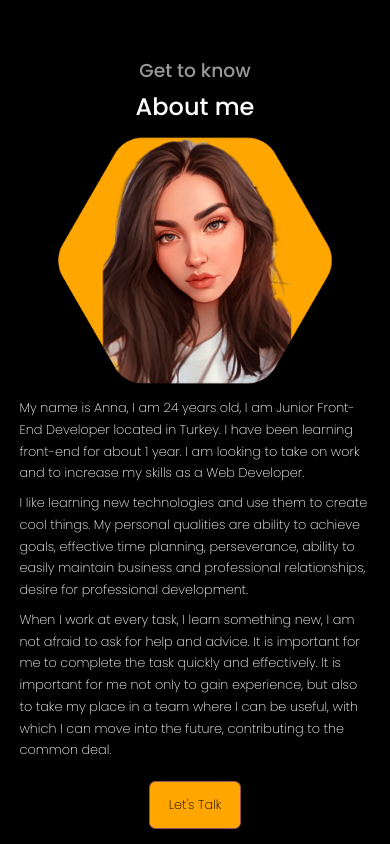
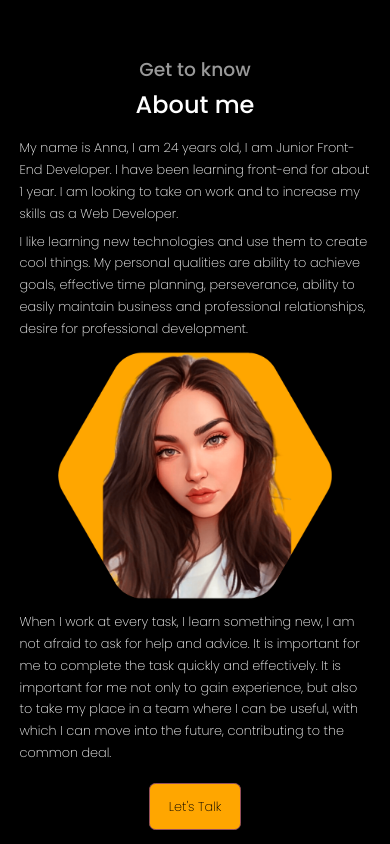
Before and after one commit to zakarialaoui10/anna-sofronova-portfolio, a React (Create React App) app: page / in a window 390 px wide. Shown: the part 920-1764 px from the top of the page. Built offline with nearby package versions, Linux system fonts and the light colour scheme.

Commit message:
css refactoring

```diff
--- a/src/components/About/About.module.scss
+++ b/src/components/About/About.module.scss
@@ -1,31 +1,28 @@
 .about {
-  min-height: 100vh;
   .container {
-    display: flex;
-    flex-direction: column;
-    gap: 1rem;
-    margin: auto auto;
-    height: 100%;
-    align-items: center;
-    justify-items: center;
     font-weight: 300;
     .main {
-      display: flex;
+      display: grid;
       height: 100%;
+      grid-template-columns: 1fr 2fr;
+      grid-template-areas: "two one" "two three";
       align-items: center;
       justify-items: center;
       gap: 1rem;
       flex: 1;
+      p {
+        padding: 0.3rem 0;
+      }
+      .info1 {
+        grid-area: one;
+      }
       .image {
-        flex: 2;
+        grid-area: two;
       }
-      .info {
-        flex: 3;
+      .info2 {
+        grid-area: three;
         display: flex;
         flex-direction: column;
-        p {
-          padding: 0.3rem 0;
-        }
         a {
           margin: 1rem auto 0 auto;
         }
@@ -35,27 +32,6 @@
 }
 
 // ========== Media Queries ==========
-@media screen and (max-width: 1000px) {
-  .about {
-    .container {
-      .main {
-        flex-direction: column;
-        .image {
-          max-height: 45%;
-          img {
-            max-height: 100%;
-          }
-        }
-        .info {
-          p {
-            padding: 0.6rem 0;
-          }
-        }
-      }
-    }
-  }
-}
-
 @media screen and (max-width: 768px) {
   .about {
     .container {
@@ -64,14 +40,13 @@
       .main {
         gap: 0.5rem;
         font-size: 1rem;
+        grid-template-columns: 1fr;
+        grid-template-areas: "one" "two" "three";
+        p {
+          padding: 0.2rem 0;
+        }
         .image {
-          max-height: 100%;
-          max-width: 80%;
-        }
-        .info {
-          p {
-            padding: 0.2rem 0;
-          }
+          max-width: 50%;
         }
       }
     }
--- a/src/components/About/About.tsx
+++ b/src/components/About/About.tsx
@@ -12,23 +12,25 @@ const About = () => {
           <h2>About me</h2>
         </div>
         <div className={styles.main}>
-          <div className={styles.image}>
-            <img src={photo} alt="img" />
-          </div>
-          <div className={styles.info}>
+          <div className={styles.info1}>
             <p>
               My name is Anna, I am 24 years old, I am Junior Front-End
-              Developer located in Turkey. I have been learning front-end for
-              about 1 year. I am looking to take on work and to increase my
-              skills as a Web Developer.{" "}
+              Developer. I have been learning front-end for about 1 year. I am
+              looking to take on work and to increase my skills as a Web
+              Developer.
             </p>
             <p>
               I like learning new technologies and use them to create cool
               things. My personal qualities are ability to achieve goals,
               effective time planning, perseverance, ability to easily maintain
               business and professional relationships, desire for professional
-              development.{" "}
+              development.
             </p>
+          </div>
+          <div className={styles.image}>
+            <img src={photo} alt="img" />
+          </div>
+          <div className={styles.info2}>
             <p>
               When I work at every task, I learn something new, I am not afraid
               to ask for help and advice. It is important for me to complete the
@@ -37,7 +39,7 @@ const About = () => {
               be useful, with which I can move into the future, contributing to
               the common deal.
             </p>
-            <a href="#contact" className={"btn btn-primary-variant"}>
+            <a href={"#contact"} className={"btn btn-primary-variant"}>
               Let's Talk
             </a>
           </div>
--- a/src/components/Contact/Contact.module.scss
+++ b/src/components/Contact/Contact.module.scss
@@ -1,13 +1,5 @@
 .contact {
-  min-height: 100vh;
   .container {
-    display: flex;
-    flex-direction: column;
-    gap: 1rem;
-    margin: auto auto;
-    height: 100%;
-    align-items: center;
-    justify-items: center;
     .main {
       display: flex;
       gap: 2rem;
@@ -20,7 +12,6 @@
         flex-direction: column;
         justify-content: space-evenly;
         & > div {
-          background-color: var(--color-primary);
           border-radius: 10px;
           padding: 0.5rem;
           border: 1px solid var(--color-primary);
@@ -40,7 +31,6 @@
 
       .form {
         flex: 2;
-        background-color: var(--color-primary-variant);
         padding: 1rem 2rem;
         border-radius: 10px;
         border: 1px solid var(--color-primary-variant);
--- a/src/components/Contact/Contact.tsx
+++ b/src/components/Contact/Contact.tsx
@@ -1,7 +1,6 @@
 import styles from "./Contact.module.scss";
 import cn from "classnames/bind";
-import { AiOutlineMail } from "react-icons/ai";
-import { BsTelegram } from "react-icons/bs";
+import { FaTelegramPlane, FaLinkedinIn, FaEnvelope } from "react-icons/fa";
 import ContactForm from "./ContactForm/ContactForm";
 
 const Contact = () => {
@@ -16,7 +15,7 @@ const Contact = () => {
           <div className={styles.messages}>
             <div>
               <div className={styles.icon}>
-                <AiOutlineMail />
+                <FaEnvelope />
               </div>
 
               <h4>Email</h4>
@@ -30,7 +29,7 @@ const Contact = () => {
             </div>
             <div>
               <div className={styles.icon}>
-                <BsTelegram />
+                <FaTelegramPlane />
               </div>
               <h4>Telegram</h4>
               <a
@@ -39,6 +38,19 @@ const Contact = () => {
                 rel="noreferrer"
               >
                 @Anna_Fawn
+              </a>
+            </div>
+            <div>
+              <div className={styles.icon}>
+                <FaLinkedinIn />
+              </div>
+              <h4>Linked In</h4>
+              <a
+                href="https://github.com/anysofronova"
+                target={"_blank"}
+                rel="noreferrer"
+              >
+                @anna-sofronova
               </a>
             </div>
           </div>
--- a/src/components/Footer/Footer.module.scss
+++ b/src/components/Footer/Footer.module.scss
@@ -4,5 +4,6 @@
   flex-direction: column;
   justify-content: flex-start;
   align-items: center;
-  padding-bottom: 7rem;
+  padding-bottom: 6rem;
+  padding-top: 1rem;
 }
--- a/src/components/Header/CTA/CTA.tsx
+++ b/src/components/Header/CTA/CTA.tsx
@@ -8,7 +8,7 @@ const CTA = () => {
       <a href={cv} download className={"btn"}>
         Download CV
       </a>
-      <a href="#contact" className={"btn btn-primary"}>
+      <a href={"#contact"} className={"btn btn-primary"}>
         Let's Talk
       </a>
     </div>
--- a/src/components/Header/Header.module.scss
+++ b/src/components/Header/Header.module.scss
@@ -1,8 +1,7 @@
 .header {
-  min-height: 100vh;
   .container {
     text-align: center;
-    height: 100vh;
+    min-height: 100vh;
     position: relative;
     display: grid;
     grid-template-columns: 1fr;
--- a/src/components/Portfolio/Portfolio.module.scss
+++ b/src/components/Portfolio/Portfolio.module.scss
@@ -1,13 +1,5 @@
 .portfolio {
-  min-height: 100vh;
   .container {
-    display: flex;
-    flex-direction: column;
-    gap: 1rem;
-    margin: auto auto;
-    height: 100%;
-    align-items: center;
-    justify-items: center;
     .main {
       display: grid;
       grid-template-columns: repeat(3, 1fr);
--- a/src/components/Skills/Skills.module.scss
+++ b/src/components/Skills/Skills.module.scss
@@ -1,13 +1,5 @@
 .skills {
-  min-height: 100vh;
   .container {
-    display: flex;
-    flex-direction: column;
-    margin: auto auto;
-    height: 100%;
-    gap: 1rem;
-    align-items: center;
-    justify-items: center;
     .main {
       display: flex;
       gap: 3rem;
@@ -33,9 +25,6 @@
           background: transparent;
           border: 1px solid var(--color-primary-variant);
           transition: var(--transition);
-          h3 {
-            //color: var(--color-white);
-          }
         }
       }
     }
--- a/src/index.scss
+++ b/src/index.scss
@@ -46,11 +46,6 @@ body {
 }
 
 // ========== General Styles ==========
-.container {
-  width: var(--container-width-lg);
-  margin: 0 auto;
-}
-
 h1,
 h2,
 h3,
@@ -64,10 +59,23 @@ h1 {
   font-size: 2.5rem;
 }
 
-section {
+section,
+header {
   display: flex;
   justify-content: center;
   align-items: center;
+  min-height: 100vh;
+}
+
+.container {
+  width: var(--container-width-lg);
+  display: flex;
+  flex-direction: column;
+  gap: 1rem;
+  margin: auto auto;
+  min-height: 100%;
+  align-items: center;
+  justify-items: center;
 }
 
 .text-light {
```
Also changed, not shown: src/components/Education/Courses/Courses.tsx (+12 -12 lines), src/components/Portfolio/Portfolio.tsx (+9 -9 lines).
